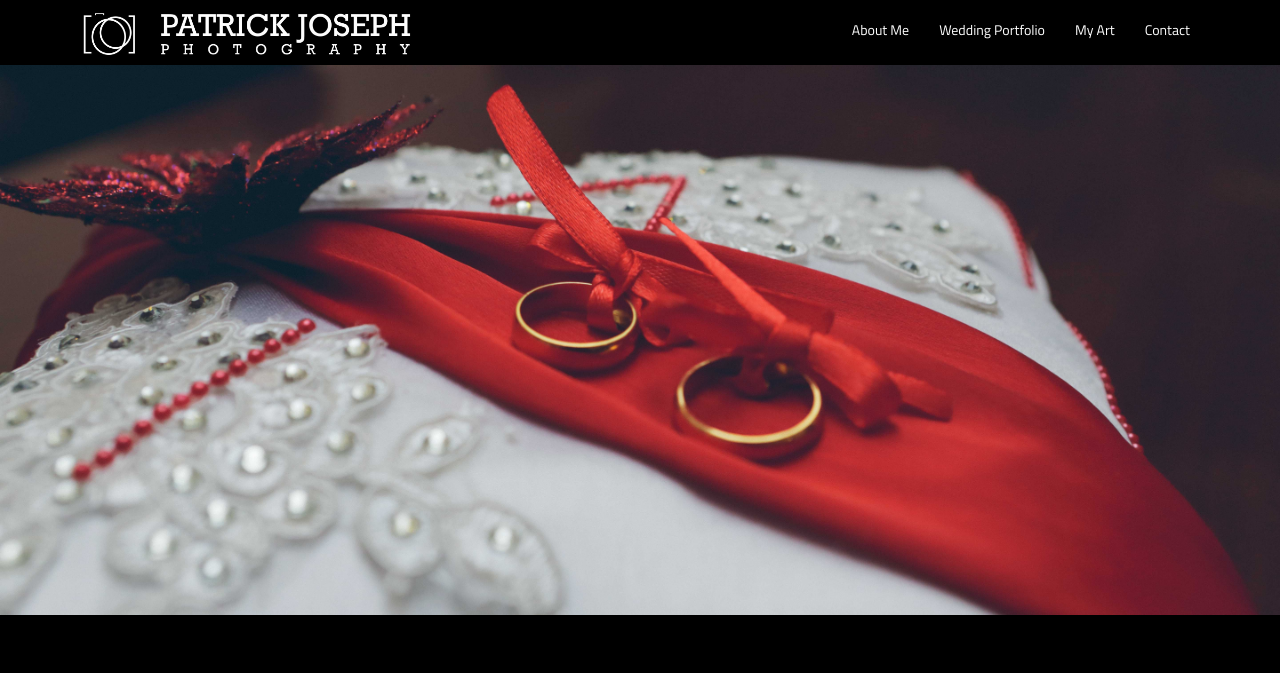
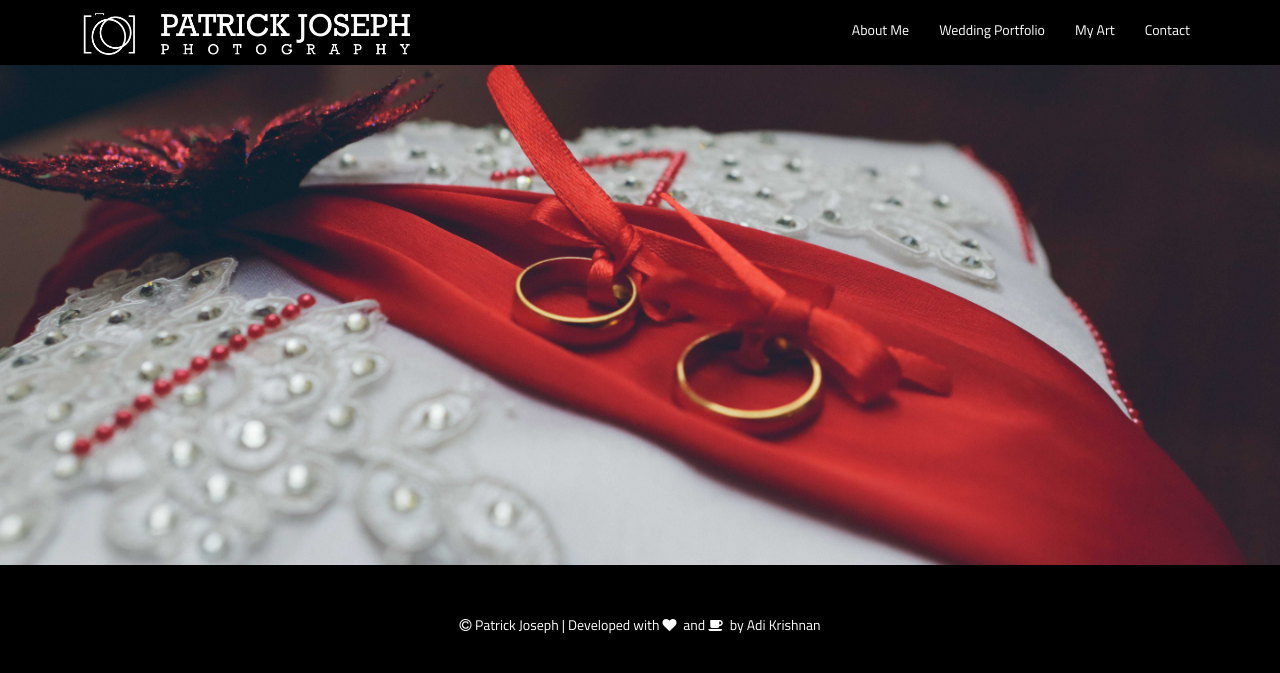
Before and after one commit to adikrishnan/pjfotographie, a Flask app: page / in a window 1280 px wide. Shown: the top 673 px of the page. Run offline with Flask 2, Linux system fonts and the light colour scheme.

Commit message:
added copyright message

```diff
--- a/pjfotographie/static/css/base.css
+++ b/pjfotographie/static/css/base.css
@@ -48,3 +48,13 @@ html{
 .site-nav-small-sub-item{
     margin-left: 10px;
 }
+p>a{
+    cursor: pointer;
+    text-decoration: none;
+    color: #ffffff;
+}
+p>a:hover, p>a:focus{
+    color: #ffffff;
+    text-decoration: none;
+    cursor: pointer;
+}
--- a/pjfotographie/static/css/home.css
+++ b/pjfotographie/static/css/home.css
@@ -1,5 +1,5 @@
 .photo-section{
-    height: 600px;
+    height: 550px;
 }
 #home{
     background: url('/static/images/cover.jpg') center center no-repeat;
--- a/pjfotographie/templates/base.html
+++ b/pjfotographie/templates/base.html
@@ -14,6 +14,9 @@
   {% include "nav.html" %}
   {% block content %}
   {% endblock %}
+  <div class="uk-margin-large-top">
+    <p class="uk-text-center uk-text-contrast"><span class="uk-icon-copyright">&nbsp;</span>Patrick Joseph | Developed with <span class="uk-icon-heart">&nbsp;</span> and <span class="uk-icon-coffee">&nbsp;</span> by <a href="http://www.adikrishnan.in">Adi Krishnan</a></p>
+  </div>
   <script type="text/javascript" src="/static/js/jquery-2.1.4.min.js"></script>
   <script type="text/javascript" src="/static/js/uikit.min.js"></script>
   {% block scripts %}
--- a/pjfotographie/templates/home.html
+++ b/pjfotographie/templates/home.html
@@ -4,7 +4,7 @@
 <link rel="stylesheet" type="text/css" href="/static/css/home.css">
 {% endblock %}
 {% block content %}
-<div class="uk-grid uk-margin-top uk-margin-large-bottom">
+<div class="uk-grid uk-margin-top">
   <div class="uk-width-1-1">
     <article class="uk-article uk-text-contrast">
       <p class="photo-section" id="home"></p>
```
